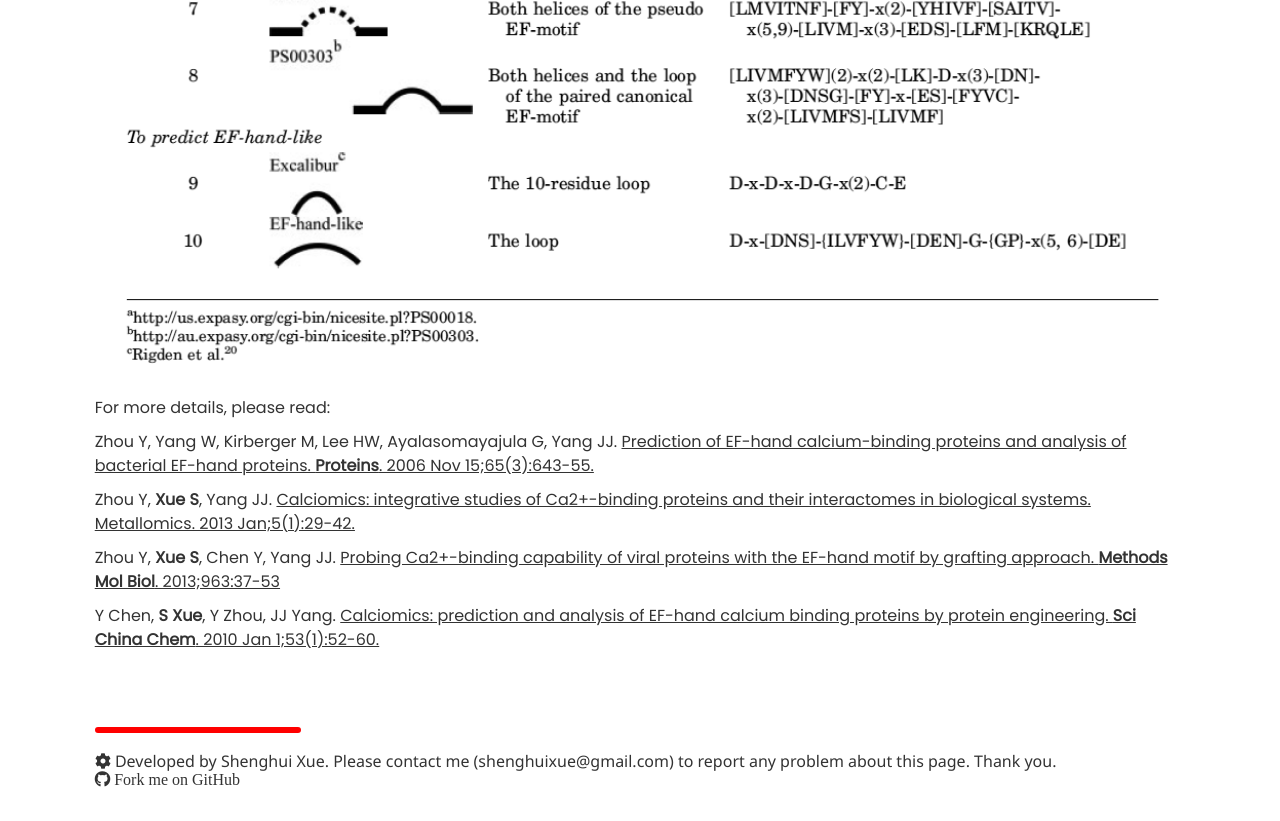
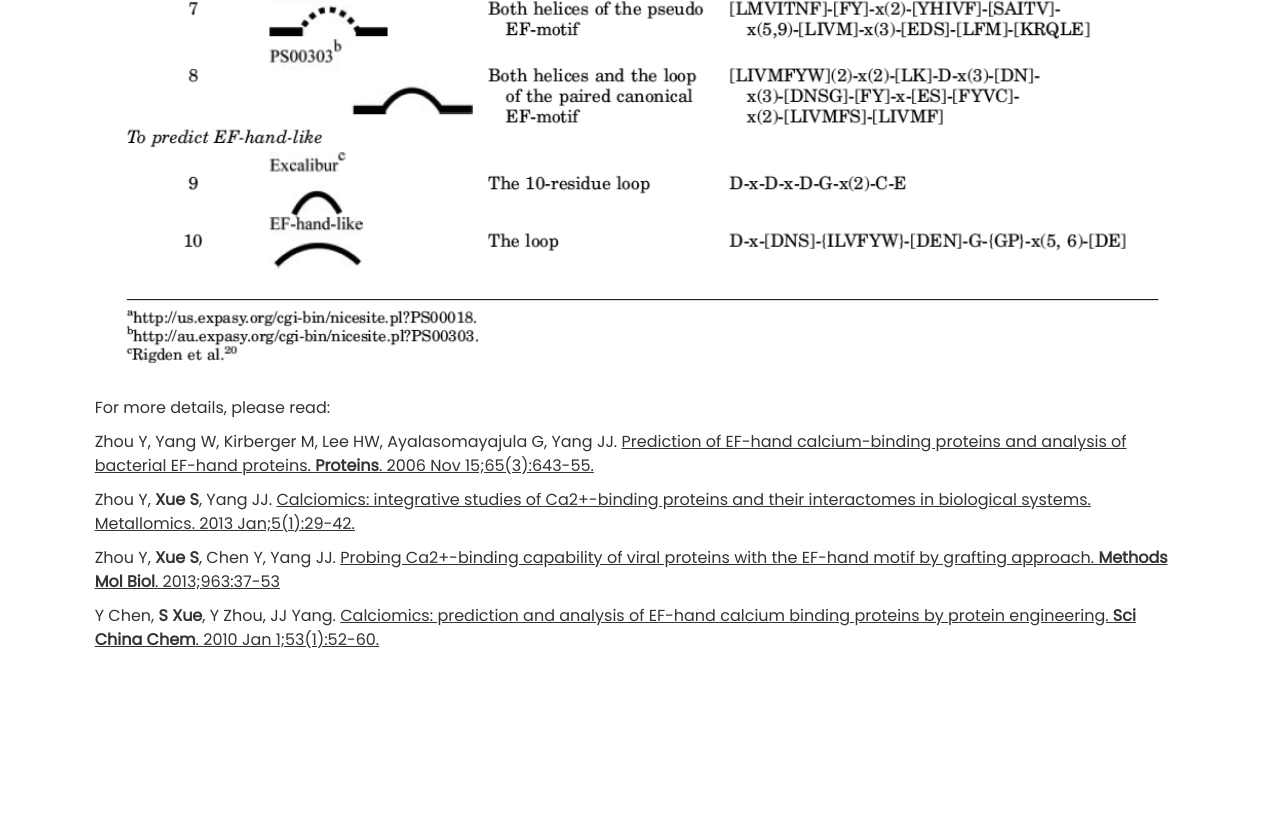
Before and after one commit to ShenghuiXue/CAPS, a plain HTML site: page index.html in a window 1280 px wide. Shown: the part 1254-2075 px from the top of the page. After the commit the page ends 1938 px from the top, so only its background shows below. Drawn offline with nearby package versions, Linux system fonts and the light colour scheme.

Commit message:
Update index.html

```diff
--- a/index.html
+++ b/index.html
@@ -192,14 +192,6 @@ PKATKEQLKAVMDDFAAFVEKCCKADDKETCFAEEGKKLVAASQAALGL
 		<a href="https://link.springer.com/article/10.1007/s11426-010-0011-5" target="_blank">Calciomics: prediction and analysis of EF-hand calcium binding proteins by protein engineering.
 		<b>Sci China Chem</b>. 2010 Jan 1;53(1):52-60.</a></p>
 	</div>
-	</div>
-	<div class = "foot" >
-		<hr style="width:200px;border:3px solid red" class="w3-round">
-		<h6><i class="fa fa-cog fa-spin" ></i>    Developed by Shenghui Xue. Please contact me (shenghuixue@gmail.com) to report any problem about this page. Thank you. <br>
-		<a href="https://github.com/ShenghuiXue/simpleBioinformatics" ><i class="fab fa-github"> Fork me on GitHub </i><a>
-		</h6>
-
-
 	</div>
 	<!-- end of w3-main -->
 	</div>
```
